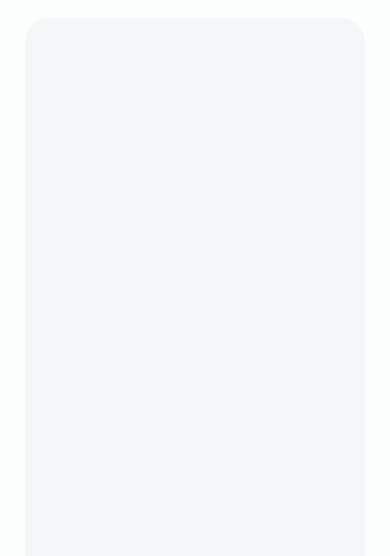
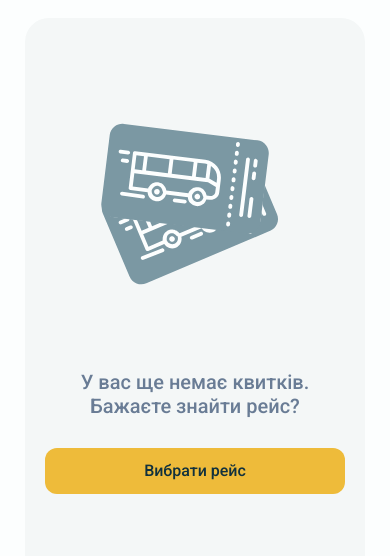
Before and after one commit to natalitwinkgit/acp-front, a Next.js app: page /profile/tickets in a window 390 px wide. Shown: the part 148-704 px from the top of the page. Built offline with nearby package versions, Linux system fonts and the light colour scheme; no server answers.

Commit message:
feat(profile): add tickets empty state

```diff
--- a/app/profile/tickets/TicketsPageContent.tsx
+++ b/app/profile/tickets/TicketsPageContent.tsx
@@ -1,5 +1,7 @@
 "use client";
 
+import Image from "next/image";
+import Link from "next/link";
 import BreadcrumbChips from "@/src/shared/ui/BreadcrumbChips/BreadcrumbChips";
 import SurfacePanel from "@/src/shared/ui/SurfacePanel/SurfacePanel";
 import { useI18n } from "@/src/shared/i18n/I18nProvider";
@@ -36,7 +38,39 @@ export default function TicketsPageContent() {
             {t("profile.tickets.title")}
           </h1>
 
-          <SurfacePanel className={styles.emptyCard} aria-hidden="true" />
+          <SurfacePanel className={styles.emptyCard}>
+            <div className={styles.emptyContentWrapper}>
+
+              {/* Блок з ілюстрацією */}
+              <div className={styles.illustrationBox}>
+                <Image
+                  src="/icons/account/tickets/fontisto_bus-ticket.svg"
+                  alt=""
+                  width={301}
+                  height={301}
+                  className={styles.ticketBack}
+                />
+                <Image
+                  src="/icons/account/tickets/fontisto_bus-ticket.svg"
+                  alt=""
+                  width={301}
+                  height={301}
+                  className={styles.ticketFront}
+                />
+              </div>
+
+              {/* Блок з текстом та кнопкою */}
+              <div className={styles.textAndActionBlock}>
+                <h2 className={styles.emptyStateText}>
+                  У вас ще немає квитків. Бажаєте знайти рейс?
+                </h2>
+                <Link href="/#routes" className={styles.searchButton}>
+                  Вибрати рейс
+                </Link>
+              </div>
+
+            </div>
+          </SurfacePanel>
         </section>
       </div>
     </main>
--- a/app/profile/tickets/tickets.module.css
+++ b/app/profile/tickets/tickets.module.css
@@ -1,3 +1,4 @@
+/* --- БАЗОВІ СТИЛІ СТОРІНКИ --- */
 .page {
   width: 100%;
   box-sizing: border-box;
@@ -13,19 +14,6 @@
   box-sizing: border-box;
 }
 
-.emptyState {
-  margin-top: 36px;
-}
-
-.emptyCard {
-  --surface-panel-bg: var(--light-bg, #f4f7f7);
-  --surface-panel-radius: 24px;
-  --surface-panel-padding: 40px 20px;
-  width: min(100%, 1030px);
-  min-height: 588px;
-  margin: 0 auto;
-}
-
 .srOnly {
   position: absolute;
   width: 1px;
@@ -38,21 +26,169 @@
   border: 0;
 }
 
-@media (max-width: 768px) {
+/* --- КОНТЕЙНЕР ПОРОЖНЬОГО СТАНУ --- */
+.emptyState {
+  margin-top: 36px;
+}
+
+/* Container */
+.emptyCard {
+  --surface-panel-bg: #F4F7F7;
+  --surface-panel-radius: 24px;
+  --surface-panel-padding: 0;
+  width: min(100%, 1030px);
+  height: 588px;
+  margin: 0 auto;
+}
+
+/* --- ВМІСТ ПОРОЖНЬОГО СТАНУ --- */
+.emptyContentWrapper {
+  display: flex;
+  flex-direction: column;
+  justify-content: center;
+  align-items: center;
+  width: 100%;
+  height: 100%;
+  padding: 40px 20px;
+  box-sizing: border-box;
+}
+
+/* --- ІЛЮСТРАЦІЯ (КВИТКИ) --- */
+.illustrationBox {
+  width: 421px;
+  height: 322px;
+  position: relative;
+}
+
+.ticketBack,
+.ticketFront {
+  position: absolute;
+  width: 300.51px;
+  height: 300.51px;
+  max-width: none;
+  object-fit: contain;
+}
+
+.ticketBack {
+  left: 60.25px;
+  top: -39.35px;
+  z-index: 2;
+  transform: rotate(52deg);
+}
+
+.ticketFront {
+  left: 61.2px;
+  top: 45.15px;
+  z-index: 1;
+  transform: rotate(22deg);
+}
+
+/* --- ТЕКСТ ТА КНОПКА --- */
+.textAndActionBlock {
+  display: flex;
+  flex-direction: column;
+  justify-content: center;
+  align-items: center;
+  width: min(100%, 604px);
+  min-height: 186px;
+  padding-top: 20px;
+  padding-bottom: 20px;
+  gap: 24px;
+}
+
+.emptyStateText {
+  width: 100%;
+  min-height: 76px;
+  font-family: 'Roboto', sans-serif;
+  font-style: normal;
+  font-weight: 500;
+  font-size: 32px;
+  line-height: 120%;
+  display: flex;
+  align-items: center;
+  justify-content: center;
+  text-align: center;
+  color: #697C95 !important;
+  margin: 0;
+}
+
+.searchButton {
+  display: flex;
+  flex-direction: row;
+  justify-content: center;
+  align-items: center;
+  padding: 12px 24px;
+  gap: 10px;
+  width: 300px;
+  min-width: 145px;
+  height: 46px;
+  background: #EEBB3A;
+  border-radius: 12px;
+  border: none;
+  font-family: 'Roboto', sans-serif;
+  font-style: normal;
+  font-weight: 500;
+  font-size: 16px;
+  line-height: 144%;
+  letter-spacing: 0;
+  text-align: center;
+  color: #11313D;
+  text-decoration: none;
+  cursor: pointer;
+  transition: opacity 0.2s ease;
+}
+
+.searchButton:hover {
+  opacity: 0.9;
+}
+
+/* --- АДАПТИВНІСТЬ --- */
+@media (max-width: 1919px) {
+  .emptyCard {
+    width: min(100%, 644px);
+    height: 572px;
+  }
+}
+
+@media (max-width: 769px) {
   .page {
     padding: 8px 0 40px;
   }
-
   .container {
     padding: 0 24px;
   }
-
   .emptyState {
     margin-top: 28px;
   }
+  .emptyCard {
+    width: min(100%, 340px);
+    height: 574px;
+  }
 
-  .emptyCard {
-    min-height: 520px;
+  .illustrationBox {
+    width: 320px;
+    height: 250px;
+  }
+  .ticketBack,
+  .ticketFront {
+    width: 220px;
+    height: 220px;
+  }
+  .ticketBack { left: 45px; top: -20px; }
+  .ticketFront { left: 45px; top: 30px; }
+
+  .emptyStateText {
+    font-size: 24px;
+    max-width: 400px;
+    height: auto;
+  }
+
+  .textAndActionBlock {
+    width: min(100%, 420px);
+    min-height: auto;
+    padding-top: 16px;
+    padding-bottom: 16px;
+    gap: 20px;
   }
 }
 
@@ -60,14 +196,47 @@
   .container {
     padding: 0 16px;
   }
-
   .emptyState {
     margin-top: 20px;
   }
 
   .emptyCard {
-    --surface-panel-padding: 40px 20px;
     width: min(100%, 340px);
-    min-height: 583px;
+    height: 574px;
+  }
+
+  .emptyContentWrapper {
+    gap: 40px;
+  }
+
+  .illustrationBox {
+    width: 260px;
+    height: 200px;
+  }
+  .ticketBack,
+  .ticketFront {
+    width: 180px;
+    height: 180px;
+  }
+  .ticketBack { left: 30px; top: -15px; }
+  .ticketFront { left: 35px; top: 20px; }
+
+  .emptyStateText {
+    font-size: 20px;
+    max-width: 280px;
+    height: auto;
+  }
+
+  .textAndActionBlock {
+    width: 100%;
+    min-height: auto;
+    padding-top: 12px;
+    padding-bottom: 12px;
+    gap: 16px;
+  }
+
+  .searchButton {
+    width: 100%;
+    max-width: 300px;
   }
 }
--- a/src/shared/ui/SurfacePanel/SurfacePanel.tsx
+++ b/src/shared/ui/SurfacePanel/SurfacePanel.tsx
@@ -1,6 +1,7 @@
 import type { HTMLAttributes, ReactNode } from "react";
 import styles from "./SurfacePanel.module.css";
 
+// Додаємо типізацію для стандартних атрибутів div та children
 type SurfacePanelProps = HTMLAttributes<HTMLDivElement> & {
   children?: ReactNode;
 };
@@ -11,7 +12,7 @@ export default function SurfacePanel({
   ...props
 }: SurfacePanelProps) {
   return (
-    <div className={`${styles.panel} ${className}`.trim()} {...props}>
+    <div className={`${styles.panel} ${className}`} {...props}>
       {children}
     </div>
   );
```
Also changed, not shown: public/icons/account/tickets/fontisto_bus-ticket.svg (added).
